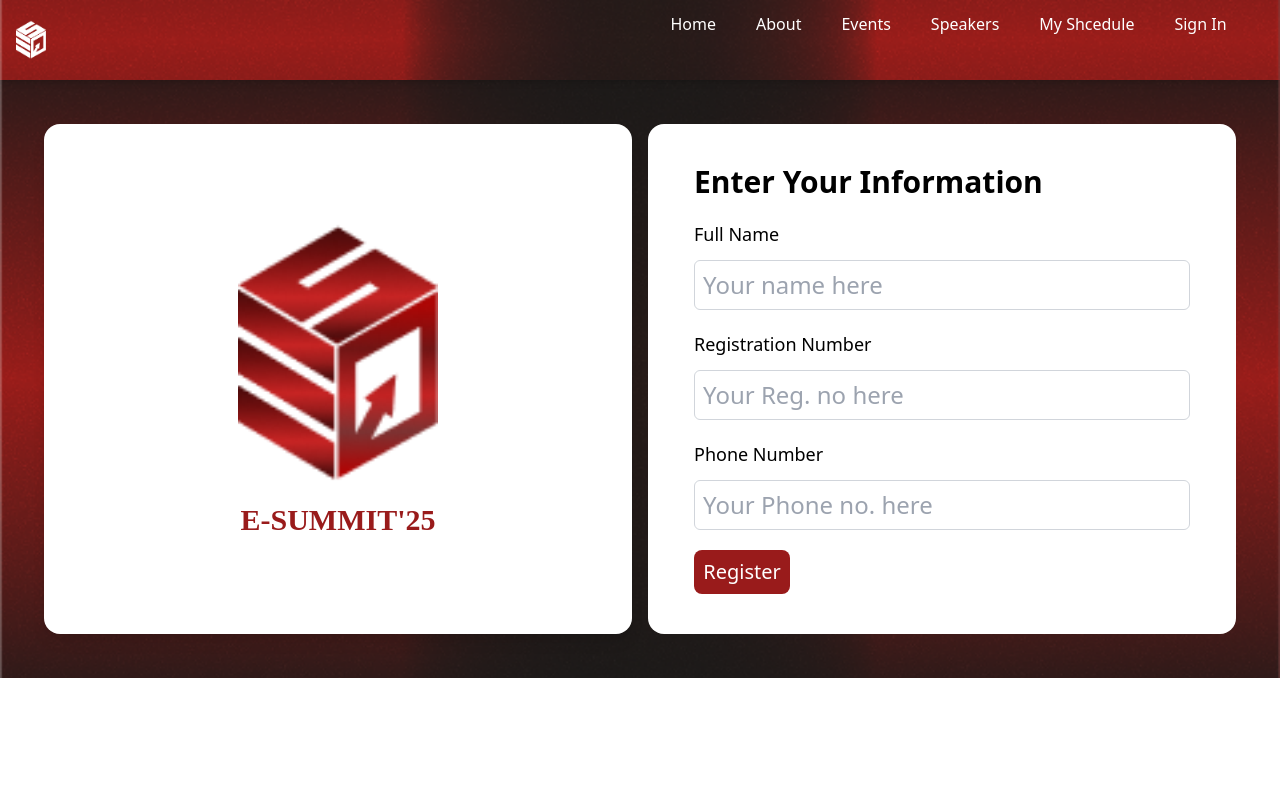
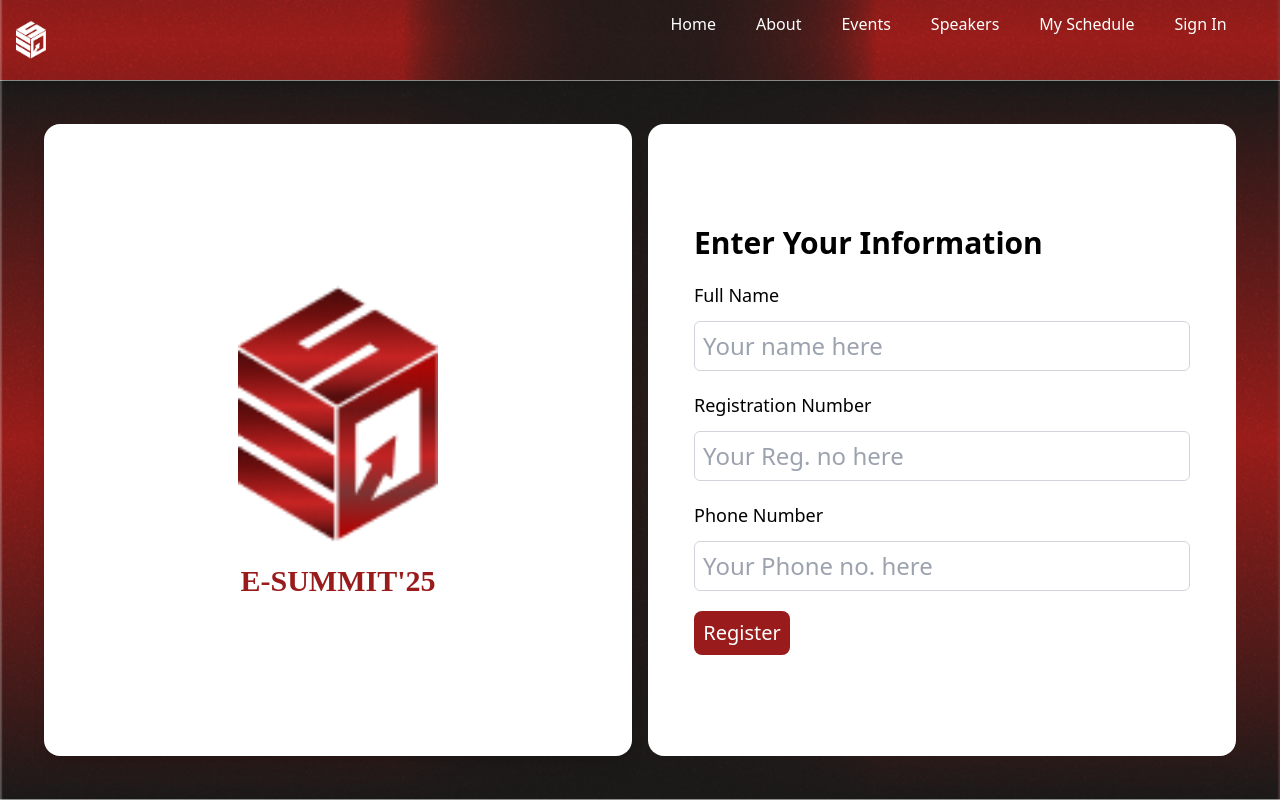
Before and after one commit to ecellvit/Esummit25, a Next.js app: page /userDetails in a window 1280 px wide. Built offline with nearby package versions, Linux system fonts and the light colour scheme; no server answers.

Commit message:
navbar-floating

```diff
--- a/app/userDetails/page.tsx
+++ b/app/userDetails/page.tsx
@@ -143,7 +143,8 @@ export default function UserDetail() {
         <Loader/>
       )}
 
-      <div className="grid grid-cols-1 lg:grid-cols-2 gap-4 p-4 md:p-11 w-full ">
+      <div className="grid grid-cols-1 lg:grid-cols-2 gap-4 p-4 md:p-11 w-full h-[calc(100vh-10vh)]
+ ">
 
         <div className=" rounded-2xl p-6 flex flex-col justify-center items-center shadow-lg bg-white opacity-100"
         // style={{backgroundImage: `url(${background1.src})`}}
--- a/components/footer.tsx
+++ b/components/footer.tsx
@@ -29,6 +29,7 @@ export default function Footer() {
             <div
               key={index}
               className="inline-block h-[12vw] items-end transition-all duration-400 hover:font-light"
+
             >
               {char}
             </div>
--- a/components/navbar.tsx
+++ b/components/navbar.tsx
@@ -3,32 +3,30 @@ import React, { useState, useEffect, useRef } from "react";
 import Image from "next/image";
 import Link from "next/link";
 import { useRouter } from "next/navigation";
-import logo from "/assets/whiteLogo.png"
+import logo from "/assets/whiteLogo.png";
 import hamburgerIcon from "/assets/hamburger.jpg";
 import closeIcon from "/assets/close.jpg";
-import background from "/assets/bg.png"
+import background from "/assets/bg.png";
 import SignInBtn from "./signinButton";
 
 const Navbar: React.FC = () => {
   const router = useRouter();
-  const [isMenuOpen, setIsMenuOpen] = useState<boolean>(false);
-  const heroSectionRef = useRef<HTMLDivElement | null>(null);
-  const timelineRef = useRef<HTMLDivElement | null>(null);
-  const storyBehindRef = useRef<HTMLDivElement | null>(null);
-  const footerRef = useRef<HTMLDivElement | null>(null);
+  const [isMenuOpen, setIsMenuOpen] = useState(false);
+  const [visible, setVisible] = useState(true); // Track navbar visibility
+  const lastScrollY = useRef(0);
 
   useEffect(() => {
-    const currentUrl = window.location.href;
+    const handleScroll = () => {
+      if (window.scrollY > lastScrollY.current) {
+        setVisible(false); // Hide on scroll down
+      } else {
+        setVisible(true); // Show on scroll up
+      }
+      lastScrollY.current = window.scrollY;
+    };
 
-    if (currentUrl.endsWith("/#timeline")) {
-      timelineRef.current?.click();
-    } else if (currentUrl.endsWith("/#storyBehind")) {
-      storyBehindRef.current?.click();
-    } else if (currentUrl.endsWith("/#footer")) {
-      footerRef.current?.click();
-    } else {
-      heroSectionRef.current?.scrollIntoView({ behavior: "smooth" });
-    }
+    window.addEventListener("scroll", handleScroll);
+    return () => window.removeEventListener("scroll", handleScroll);
   }, []);
 
   useEffect(() => {
@@ -42,18 +40,17 @@ const Navbar: React.FC = () => {
     setIsMenuOpen(!isMenuOpen);
   };
 
-
   return (
     <>
-
-      {/* <nav className="fixed top-0 left-0 w-full shadow-md z-50 p-4 flex items-center justify-between"> */}
       <nav
-  className="fixed top-0 left-0 w-full h-[10vh] shadow-md  z-50 p-4 flex items-center justify-between bg-cover bg-transparent bg-center"
-   style={{ backgroundImage: `url(${background.src})` }}
-  >
-      <Link href="/">
-      <Image src={logo} alt="WhiteLogo" width={30} height={30} className="cursor-pointer" />
-      </Link>
+        className={`fixed top-0 left-0 w-full h-[10vh] shadow-md z-50 p-4 flex items-center justify-between bg-cover bg-transparent bg-center transition-transform duration-300 ${
+          visible ? "translate-y-0" : "-translate-y-full"
+        }`}
+        style={{ backgroundImage: `url(${background.src})` }}
+      >
+        <Link href="/">
+          <Image src={logo} alt="WhiteLogo" width={30} height={30} className="cursor-pointer" />
+        </Link>
 
         {/* Hamburger Icon */}
         <div className="md:hidden">
@@ -67,13 +64,13 @@ const Navbar: React.FC = () => {
         </div>
 
         {/* Desktop Navigation */}
-        <div className="hidden md:flex space-x-10 width-50">
+        <div className="hidden md:flex space-x-10">
           <Link href="/" className="text-white font-sans hover:text-black-400">Home</Link>
           <Link href="/#timeline" className="text-white font-sans hover:text-black-400">About</Link>
           <Link href="/#storyBehind" className="text-white font-sans hover:text-black-400">Events</Link>
           <Link href="#meetOurSpeakers" className="text-white font-sans hover:text-black-400">Speakers</Link>
-          <Link href="#scheduleDetails" className="text-white font-sans hover:text-black-400">My Shcedule</Link>
-          <SignInBtn/>
+          <Link href="#scheduleDetails" className="text-white font-sans hover:text-black-400">My Schedule</Link>
+          <SignInBtn />
         </div>
       </nav>
 
@@ -88,7 +85,7 @@ const Navbar: React.FC = () => {
           <Link href="/#timeline" onClick={toggleMenu}>About</Link>
           <Link href="/#storyBehind" onClick={toggleMenu}>Events</Link>
           <Link href="/#footer" onClick={toggleMenu}>Speakers</Link>
-          <SignInBtn/>
+          <SignInBtn />
         </div>
       )}
     </>
```
